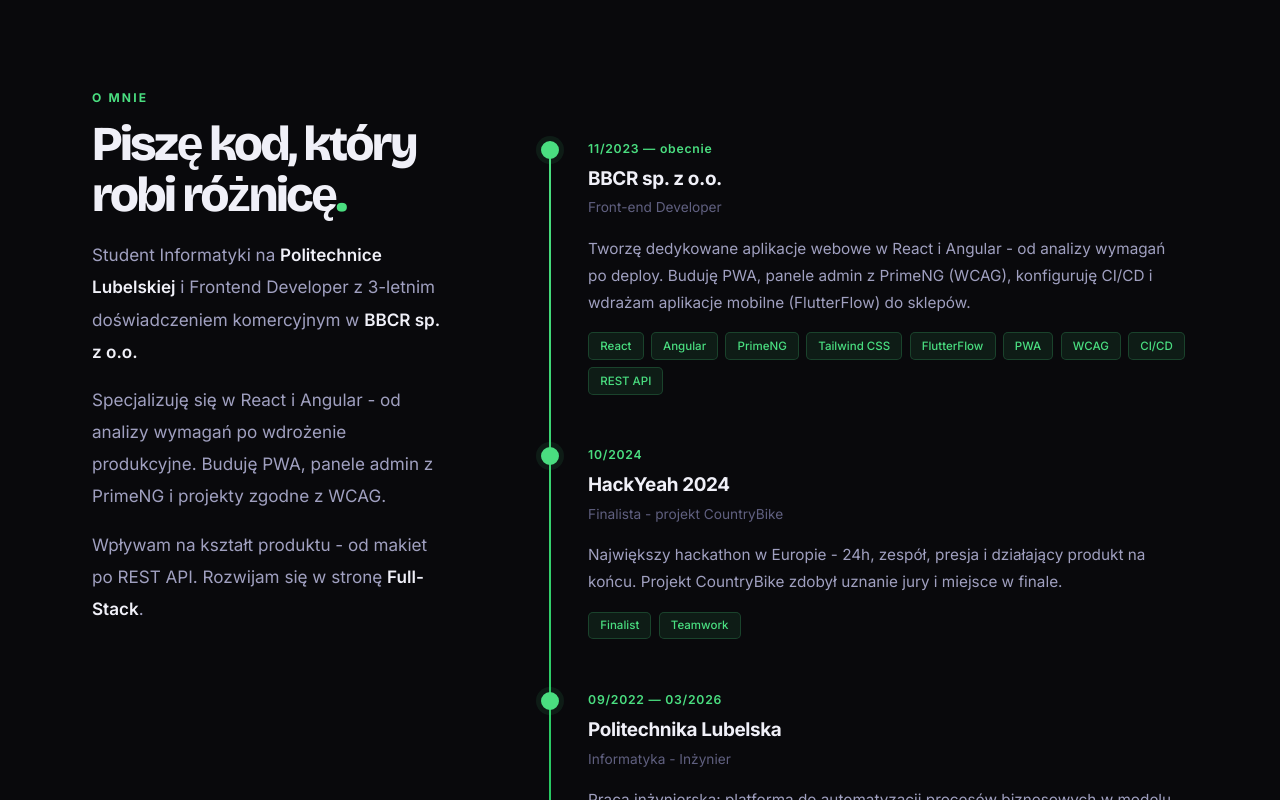
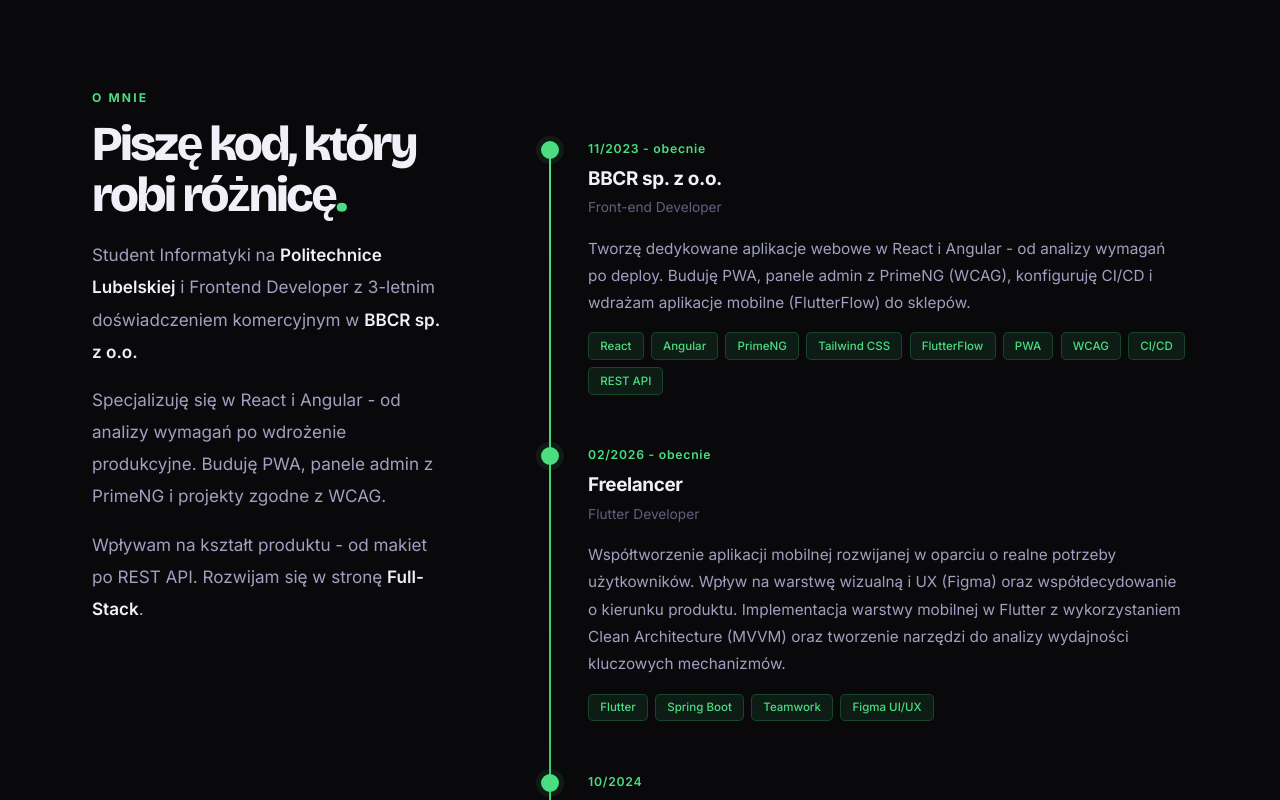
Before and after one commit to Vekaltor/portfolio, a React (Vite) app: page / in a window 1280 px wide. Shown: the part 840-1640 px from the top of the page. Built offline with nearby package versions, Linux system fonts and the light colour scheme.

Commit message:
IMPLEMENTED new timeline work experience

```diff
--- a/src/components/about/AboutTimeline.tsx
+++ b/src/components/about/AboutTimeline.tsx
@@ -56,7 +56,12 @@
     }, [])
 
     const getDateLabel = (date: string) => {
-        return date.includes('tl.now') ? `11/2023 — ${t('tl.now')}` : date
+        if (date.endsWith('tl.now')) {
+            const [from] = date.split(' - ')
+            return `${from} - ${t('tl.now')}`
+        }
+
+        return date
     }
 
     return (
--- a/src/constants/content.ts
+++ b/src/constants/content.ts
@@ -50,11 +50,19 @@
 export const TIMELINE_ITEMS: TimelineItem[] = [
     {
         id: 'bbcr',
-        date: '11/2023 — tl.now',
+        date: '11/2023 - tl.now',
         company: 'BBCR sp. z o.o.',
         roleKey: 'tl.r1',
         descKey: 'tl.bbcr.desc',
         tags: ['React', 'Angular', 'PrimeNG', 'Tailwind CSS', 'FlutterFlow', 'PWA', 'WCAG', 'CI/CD', 'REST API'],
+    },
+    {
+        id: 'freelancer',
+        date: '02/2026 - tl.now',
+        company: 'Freelancer',
+        roleKey: 'tl.r3',
+        descKey: 'tl.freelancer.desc',
+        tags: ['Flutter', 'Spring Boot', 'Teamwork' , 'Figma UI/UX'],
     },
     {
         id: 'hackyeah',
--- a/src/data/i18n.ts
+++ b/src/data/i18n.ts
@@ -3,8 +3,9 @@
     | 'hero.badge' | 'hero.sub' | 'hero.cta1' | 'hero.cta2'
     | 'stat.exp' | 'stat.com' | 'stat.certValue' | 'stat.certLabel'
     | 'about.eyebrow' | 'about.title' | 'about.p1' | 'about.p2' | 'about.p3'
-    | 'tl.now' | 'tl.r1' | 'tl.r2'
+    | 'tl.now' | 'tl.r1' | 'tl.r2' | 'tl.r3'
     | 'tl.bbcr.desc' | 'tl.hy.role' | 'tl.hy.desc' | 'tl.pl.desc'
+    | 'tl.freelancer.desc'
     | 'work.eyebrow' | 'work.title'
     | 'tab.proj' | 'tab.stack' | 'tab.certs'
     | 'stack.cat.lang' | 'stack.cat.fw' | 'stack.cat.tools' | 'stack.cat.learn'
@@ -55,10 +56,12 @@
     'tl.now': 'obecnie',
     'tl.r1': 'Front-end Developer',
     'tl.r2': 'Informatyka - Inżynier',
+    'tl.r3': 'Flutter Developer',
     'tl.bbcr.desc': 'Tworzę dedykowane aplikacje webowe w React i Angular - od analizy wymagań po deploy. Buduję PWA, panele admin z PrimeNG (WCAG), konfiguruję CI/CD i wdrażam aplikacje mobilne (FlutterFlow) do sklepów.',
     'tl.hy.role': 'Finalista - projekt CountryBike',
     'tl.hy.desc': 'Największy hackathon w Europie - 24h, zespół, presja i działający produkt na końcu. Projekt CountryBike zdobył uznanie jury i miejsce w finale.',
     'tl.pl.desc': 'Praca inżynierska: platforma do automatyzacji procesów biznesowych w modelu no-code (jak make.com). Projekt zespołowy - architektura SaaS, integracje, edytor wizualny przepływów.',
+    'tl.freelancer.desc': 'Współtworzenie aplikacji mobilnej rozwijanej w oparciu o realne potrzeby użytkowników. Wpływ na warstwę wizualną i UX (Figma) oraz współdecydowanie o kierunku produktu. Implementacja warstwy mobilnej w Flutter z wykorzystaniem Clean Architecture (MVVM) oraz tworzenie narzędzi do analizy wydajności kluczowych mechanizmów.',
     'work.eyebrow': 'Moja praca',
     'work.title': 'Projekty, stack i certyfikaty<span class="text-[var(--accent)]">.</span>',
     'tab.proj': 'Projekty',
@@ -155,10 +158,12 @@
     'tl.now': 'present',
     'tl.r1': 'Front-end Developer',
     'tl.r2': 'Computer Science - B.Eng.',
+    'tl.r3': 'Flutter Developer',
     'tl.bbcr.desc': 'Building dedicated web apps in React and Angular - from requirements to production deploy. PWAs, PrimeNG admin panels (WCAG), CI/CD setup, FlutterFlow mobile apps published to stores.',
     'tl.hy.role': 'Finalist - CountryBike project',
     'tl.hy.desc': "Europe's largest hackathon - 24h, a team, pressure and a working product at the end. CountryBike earned jury recognition and a place in the finals.",
     'tl.pl.desc': "Engineering thesis: business process automation platform in no-code model (like make.com). Team project - SaaS architecture, integrations, visual flow editor.",
+    'tl.freelancer.desc': 'Co-developing a mobile application driven by real user needs. Contributing to UX and visual direction (Figma) and influencing product decisions. Building the app in Flutter using Clean Architecture (MVVM) with a focus on scalability. Creating performance analysis tools for key application mechanisms.',
     'work.eyebrow': 'My work',
     'work.title': 'Projects, stack & certifications<span class="text-[var(--accent)]">.</span>',
     'tab.proj': 'Projects',
```
